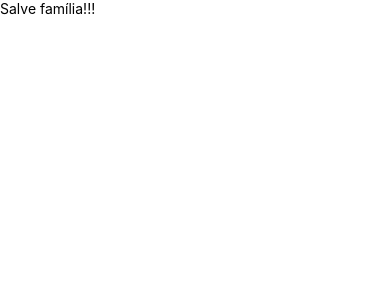
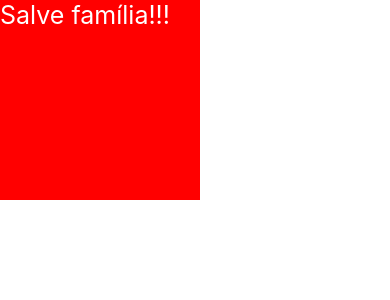
Before and after one commit to arthuryan08/ReactNativeCLI, a React Native app: screen / in a window 390 px wide. Shown: the top 300 px of the page. Built offline with nearby package versions, Linux system fonts and the light colour scheme.

Commit message:
Update App.js

```diff
--- a/App.js
+++ b/App.js
@@ -1,10 +1,22 @@
 import React from 'react';
-import { View, Text, StyleSheet } from 'react-native'
+import { SafeAreaView, View, Text, StyleSheet } from 'react-native'
 
 export default () => {
   return (
-    <View>
-      <Text>Salve família!!!</Text>
-    </View>
+    <SafeAreaView style={styles.page}>
+      <Text style={styles.texto}>Salve família!!!</Text>
+    </SafeAreaView>
   )
 }
+
+const styles = StyleSheet.create({
+  page:{
+    height: 200,
+    width: 200,
+    backgroundColor: '#FF0000',
+  },
+  texto:{
+    color: '#FFF',
+    fontSize:25,
+  }
+})
```
